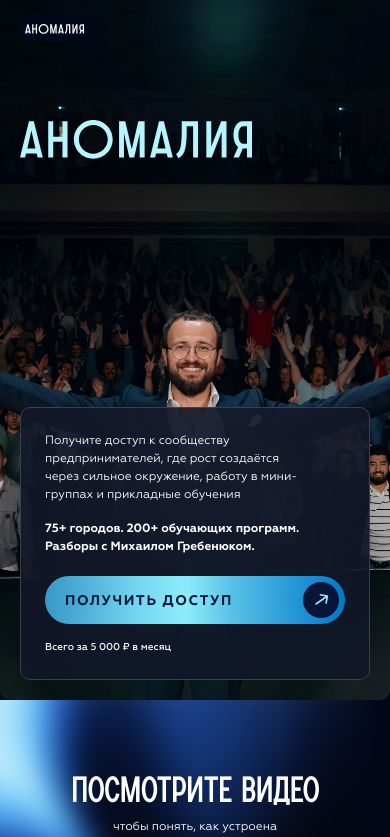
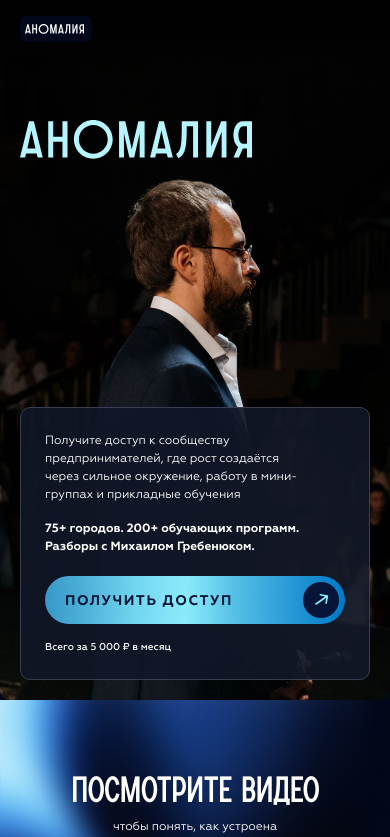
Before and after one commit to ditarget/anomaly-club-site, a Next.js app: page / in a window 390 px wide. Shown: the top 837 px of the page. Built offline with nearby package versions, Linux system fonts and the light colour scheme.

Commit message:
update main mobile img

```diff
--- a/src/components/sections/Hero/Hero.tsx
+++ b/src/components/sections/Hero/Hero.tsx
@@ -15,14 +15,18 @@
 
 	return (
 		<div className='relative mx-auto max-w-500 w-full h-175 sm:h-[90vh] overflow-hidden rounded-b-[10px]'>
-			<div
-				className="
-						absolute inset-0 z-0
-						bg-[url('/background/anomaly-img-main.webp')]
-						bg-cover
-						bg-position-[calc(50%+16px)_bottom] xs:bg-position-[calc(50%+20px)_center]
-					"
-			/>
+			<picture>
+				<source
+					media='(min-width: 730px)'
+					srcSet='/background/anomaly-img-main.webp'
+				/>
+
+				<img
+					src='/background/img-mobile.webp'
+					alt=''
+					className='absolute inset-0 z-0 h-full w-full object-[calc(50%+1px)_60%] xs:object-[calc(50%+20px)_center] object-cover'
+				/>
+			</picture>
 
 			{/* Content */}
 			<div className='relative z-20 h-full'>
```
Also changed, not shown: public/background/img-mobile.webp (added).
